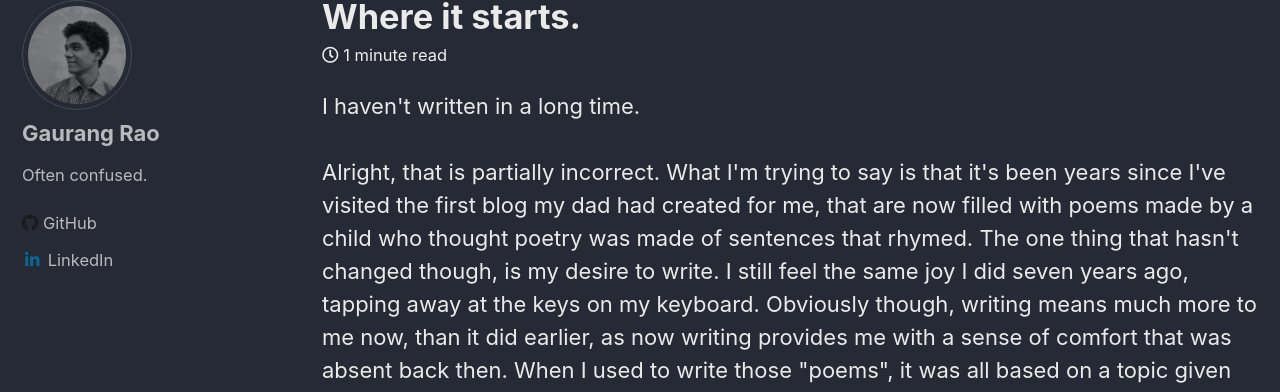
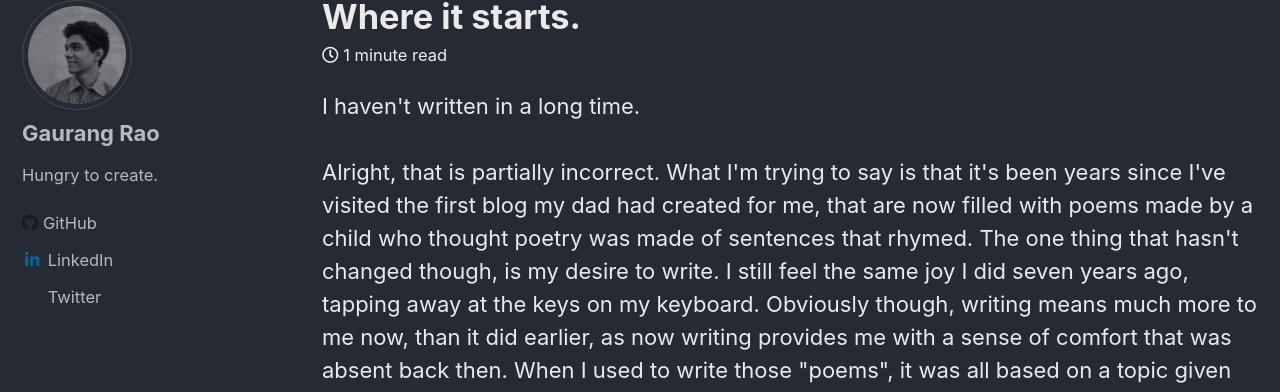
Before and after one commit to gaupeng/gaupeng.github.io, a Jekyll site: the page built from _posts/2017-08-25-one.html, in a window 1280 px wide. Shown: the part 111-503 px from the top of the page. Built offline with Jekyll 4.4.1, drawn with Linux system fonts in a browser that asks for light colours; cached includes are drawn as plain includes.

Commit message:
Update authors.yml

```diff
--- a/_data/authors.yml
+++ b/_data/authors.yml
@@ -1,7 +1,7 @@
 Gaurang Rao:
   name: "Gaurang Rao"
   avatar: "/assets/images/pp.jpg"
-  bio: "Often confused." # Note: Markdown is allowed
+  bio: "Hungry to create." # Note: Markdown is allowed
   links:
     - label: "GitHub"
       icon: "fab fa-github"
@@ -9,6 +9,6 @@ Gaurang Rao:
     - label: "LinkedIn"
       icon: "fab fa-fw fa-linkedin-in"
       url: "https://www.linkedin.com/in/gaurangrrao/"
-    # - label: "Resume"
-    #   icon: "far fa-file-alt"
-    #   url: "assets/docs/Resume.pdf"
+    - label: "Twitter"
+      icon: "far fa-fw fa-twitter"
+      url: "https://twitter.com/gaupeng"
```
